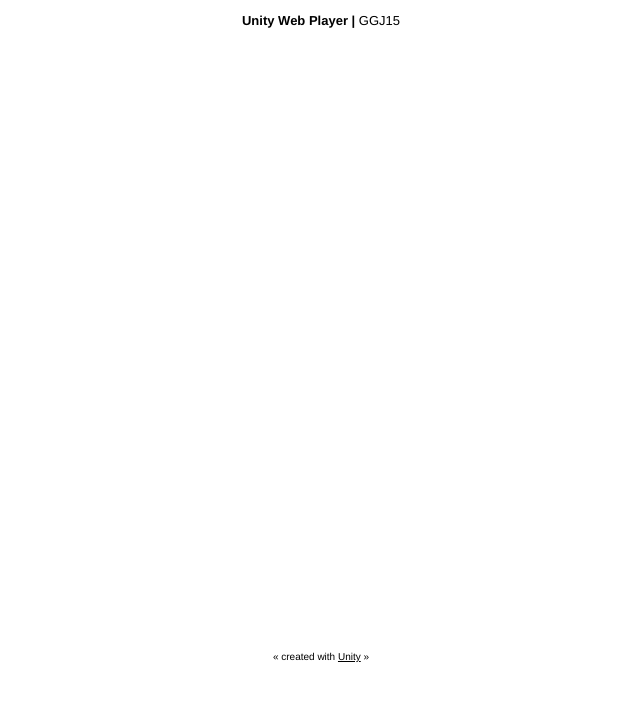
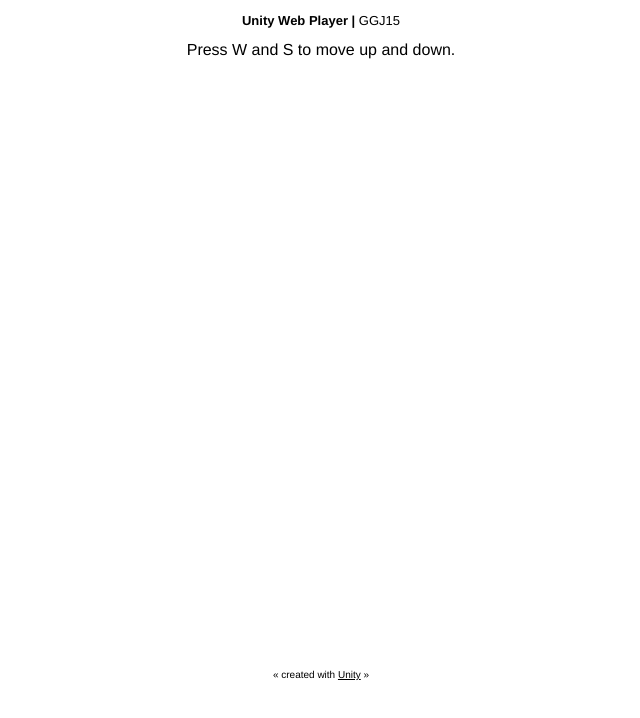
Before and after one commit to bradbaris/WarGamesPong, a plain HTML site: page index.html in a window 1280 px wide. Shown: the whole page, without its empty margins (319-959 px from the left). Drawn offline with Linux system fonts and the light colour scheme.

```diff
--- a/index.html
+++ b/index.html
@@ -118,6 +118,9 @@
 	<body>
 		<p class="header"><span>Unity Web Player | </span>GGJ15</p>
 		<div class="content">
+			<div id="lolwut">
+				Press W and S to move up and down.
+			</div>
 			<div id="unityPlayer">
 				<div class="missing">
 					<a href="http://unity3d.com/webplayer/" title="Unity Web Player. Install now!">
```
Also changed, not shown: 1 other file.
